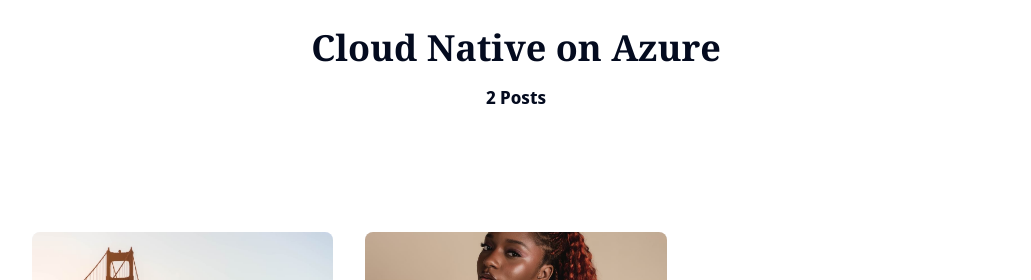
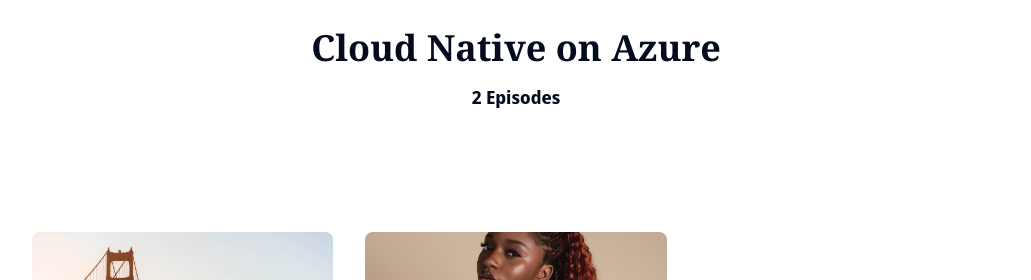
Before and after one commit to Bexprt/bexprt.github.io, a Jekyll site: the page built from _authors/01-cn-azure.md, in a window 1280 px wide. Shown: the part 379-659 px from the top of the page, without its empty margins (124-1155 px from the left). Built offline with Jekyll 4.4.1, drawn with Linux system fonts in a browser that asks for light colours; nearby versions of some CDN libraries.

Commit message:
rename posts

```diff
--- a/_layouts/author.html
+++ b/_layouts/author.html
@@ -21,7 +21,7 @@
     <div class="author__content">
       <div class="author__image"><img class="lazy" data-src="{{ page.image }}" alt="{{ page.name }}"></div>
       <h1 class="author__name">{{ page.name }}</h1>
-      <div class="author__posts__count">{{ post_count.size }} {% if post_count.size < 2 %}Post{% else %}Posts{% endif %}</div>
+      <div class="author__posts__count">{{ post_count.size }} {% if post_count.size < 2 %}Post{% else %}Episodes{% endif %}</div>
 
       <div class="author__info">
       {% if page.location %}
--- a/_pages/authors.html
+++ b/_pages/authors.html
@@ -20,7 +20,7 @@
           <div class="authors__info">
             <a class="authors__image" href="{{ author.url }}"><img class="lazy" data-src="{{ author.image }}" alt="{{ author.name }}"></a>
             <h2 class="authors__name"><a class="authors__link" href="{{ author.url }}">{{ author.name }}</a></h2>
-            <div class="authors__posts__count">{{ post_count.size }} {% if post_count.size < 2 %}Post{% else %}Posts{% endif %}</div>
+            <div class="authors__posts__count">{{ post_count.size }} {% if post_count.size < 2 %}Post{% else %}Episodes{% endif %}</div>
             <p class="authors__description">{{ author.content }}</p>
           </div>
         </div>
```
